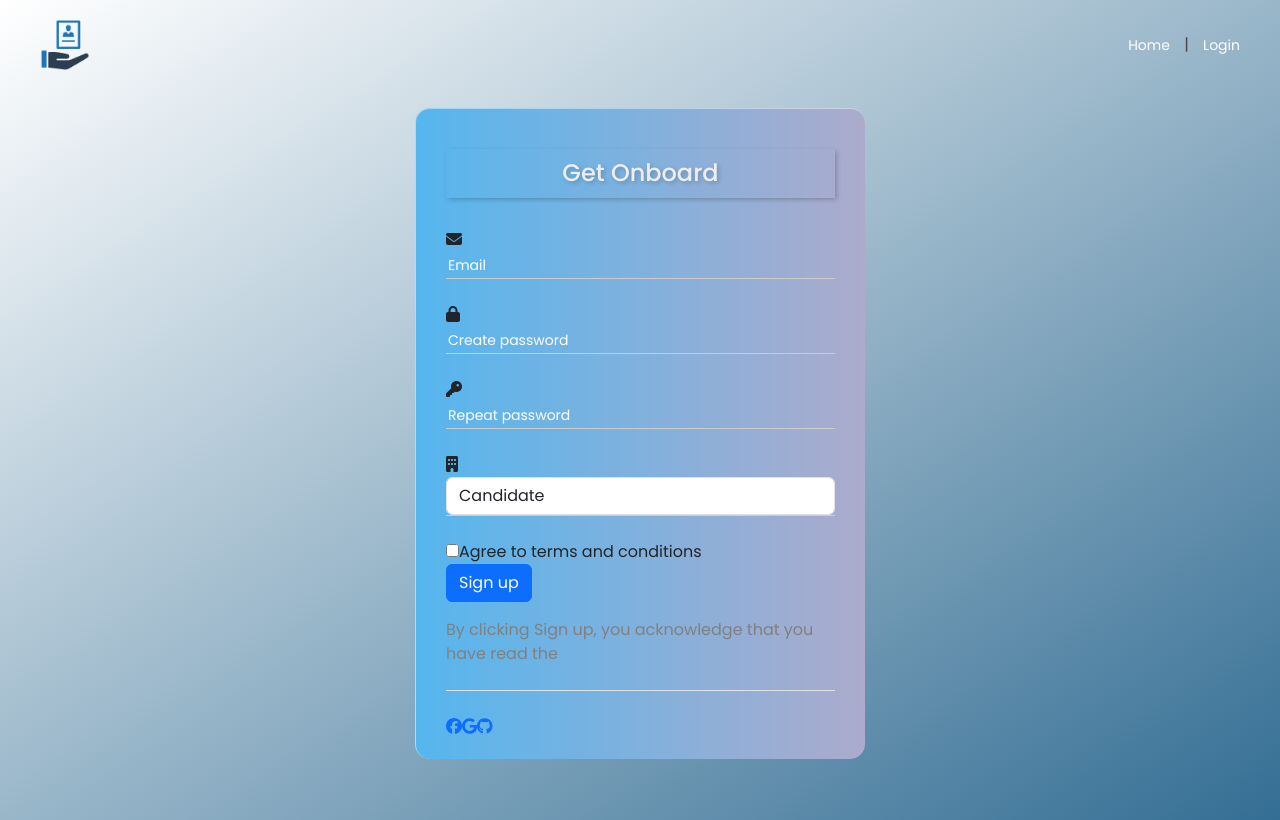
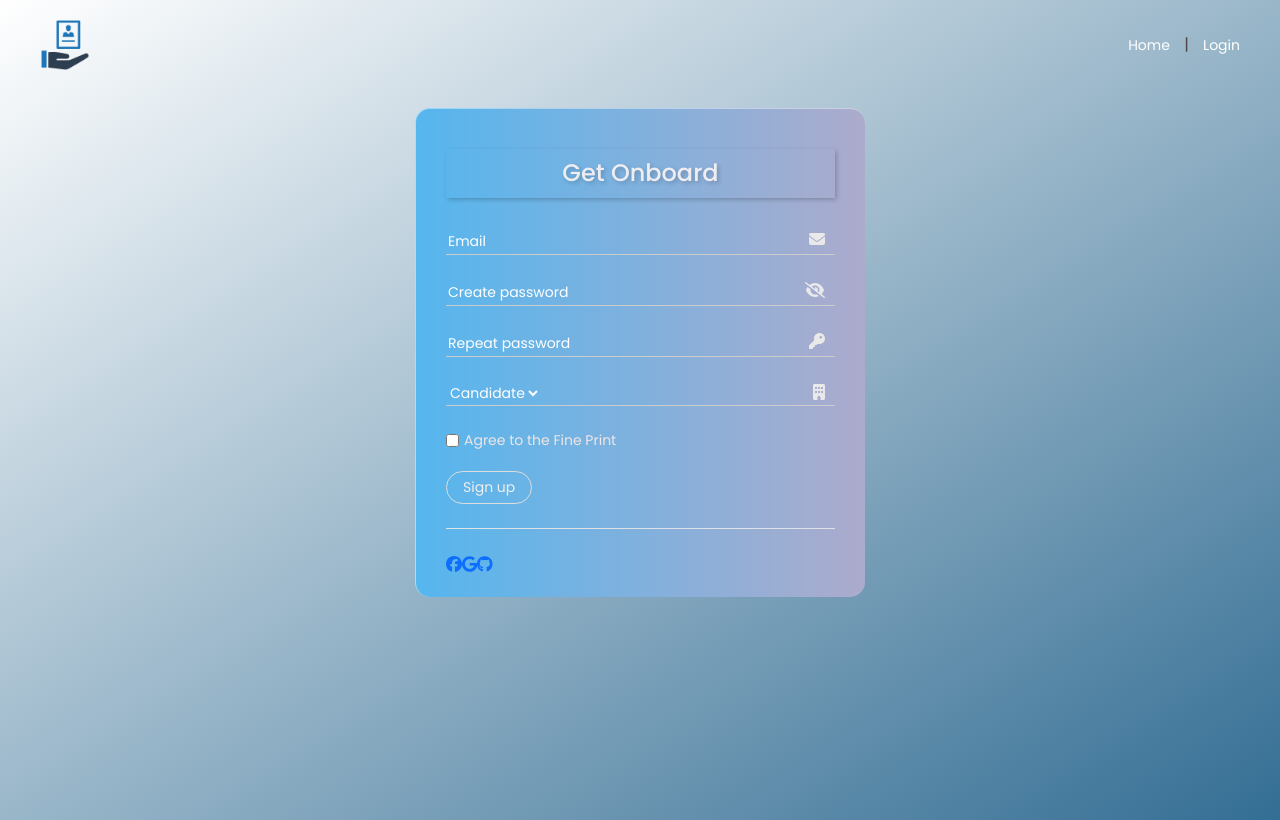
Before and after one commit to MarwanEsm/techpool, a Next.js app in the folder client/: page /registration in a window 1280 px wide. Built offline with nearby package versions, Linux system fonts and the light colour scheme.

Commit message:
fix style

```diff
--- a/client/src/components/forms/registration/RegistrationForm.module.scss
+++ b/client/src/components/forms/registration/RegistrationForm.module.scss
@@ -22,7 +22,8 @@
     position: relative;
 }
 
-.inputContainer input {
+.inputContainer input,
+.inputContainer select {
     background: inherit;
     border: none;
     border-radius: 0px;
@@ -30,9 +31,20 @@
     color: #e9e9e9;
 }
 
+.inputContainer .icon {
+    color: #e9e9e9;
+    position: absolute;
+    right: 10px
+}
+
 .inputContainer input::placeholder {
     color: white !important;
     font-size: 14px;
+}
+
+.inputContainer select {
+    font-size: 14px;
+    color: white;
 }
 
 .inputContainer input:focus::placeholder {
@@ -43,8 +55,8 @@
     transform: rotate(90deg);
 }
 
-.wrapper .option {
-    color: #ccc;
+.inputContainer select option {
+    color: black;
     display: block;
     position: relative;
     padding-left: 25px;
@@ -53,55 +65,28 @@
     user-select: none;
 }
 
-.wrapper .option:hover {
-    color: #eee;
+.checkboxContainer {
+    display: flex;
+    align-items: center;
+    margin-bottom: 20px;
 }
 
-.wrapper .option input {
-    position: absolute;
-    opacity: 0;
-    cursor: pointer;
-    height: 0;
-    width: 0;
+.checkboxContainer input {
+    margin-right: 5px;
 }
 
-.wrapper .checkmark {
-    position: absolute;
-    top: 3px;
-    left: 0;
-    height: 18px;
-    width: 18px;
-    background-color: inherit;
-    border: 2px solid #ccc;
-    border-radius: 2px;
+.checkboxContainer input:hover {
+    cursor: pointer;
 }
 
-.wrapper .option input:checked~.checkmark {
-    transition: 300ms ease-in-out all;
+.checkboxContainer label {
+    color: rgb(239, 230, 230);
+    font-size: 14px;
 }
 
-.wrapper .checkmark:after {
-    content: "\2713";
-    position: absolute;
-    display: none;
-    font-weight: 600;
-    color: #fff;
-    font-size: 0.9rem;
-}
-
-.wrapper .option input:checked~.checkmark:after {
-    display: block;
-}
-
-.wrapper .option .checkmark:after {
-    left: 2px;
-    top: -4px;
-    width: 5px;
-    height: 10px;
-}
-
-.wrapper .btn.btn-primary {
-    position: relative;
+.wrapper button {
+    background-color: transparent;
+    font-size: 14px;
     color: #eee;
     padding: 0.3rem 1rem;
     border-radius: 20px;
@@ -111,108 +96,95 @@
     overflow: hidden;
 }
 
-.wrapper .btn.btn-primary:hover {
-    background-color: #b4b4b433;
-    color: #fff;
+.wrapper button:hover {
+    transform: scale(1.05);
+    transition: 300ms ease-in-out all;
 }
 
-.wrapper .terms {
-    color: #bbb;
-    font-size: 0.85rem;
-    text-align: center;
-}
 
-.wrapper .terms a {
-    text-decoration: none;
-    color: #eee;
-}
 
-.wrapper .terms a:hover {
-    color: #fff;
-}
+// .wrapper .connect {
+//     position: relative;
 
-.wrapper .connect {
-    position: relative;
+// }
 
-}
+// .wrapper .connect::after {
+//     content: "or";
+//     position: absolute;
+//     top: -12px;
+//     width: 80px;
+//     left: 39%;
+//     text-align: center;
+//     color: #eee;
+//     z-index: 100;
+//     background-color: rgba(255, 255, 255, 0.315);
+//     background: -webkit-linear-gradient(left, #acabcc, #55b6ee)
+// }
 
-.wrapper .connect::after {
-    content: "or";
-    position: absolute;
-    top: -12px;
-    width: 80px;
-    left: 39%;
-    text-align: center;
-    color: #eee;
-    z-index: 100;
-    background-color: rgba(255, 255, 255, 0.315);
-    background: -webkit-linear-gradient(left, #acabcc, #55b6ee)
-}
+// .wrapper .social-links {
+//     margin-top: 50px;
+//     position: relative;
+//     list-style: none;
+//     display: flex;
+//     justify-content: space-around;
+// }
 
-.wrapper .social-links {
-    margin-top: 50px;
-    position: relative;
-    list-style: none;
-    display: flex;
-    justify-content: space-around;
-}
+// .wrapper .social-links li a {
+//     font-size: 1.2rem;
+//     width: 50px;
+//     height: 50px;
+//     background-color: #ffffff17;
+//     border: 1px solid #ffffff66;
+//     border-right: 1px solid #ffffff33;
+//     border-bottom: 1px solid #ffffff33;
+//     display: flex;
+//     text-decoration: none;
+//     justify-content: center;
+//     align-items: center;
+//     color: #fff;
+//     border-radius: 6px;
+//     box-shadow: 0 5px 30px #004683e0;
+//     transition: 0.5s;
+//     overflow: hidden;
+// }
 
-.wrapper .social-links li a {
-    font-size: 1.2rem;
-    width: 50px;
-    height: 50px;
-    background-color: #ffffff17;
-    border: 1px solid #ffffff66;
-    border-right: 1px solid #ffffff33;
-    border-bottom: 1px solid #ffffff33;
-    display: flex;
-    text-decoration: none;
-    justify-content: center;
-    align-items: center;
-    color: #fff;
-    border-radius: 6px;
-    box-shadow: 0 5px 30px #004683e0;
-    transition: 0.5s;
-    overflow: hidden;
-}
+// .wrapper .social-links li a:hover {
+//     transform: translateY(-20px);
+// }
 
-.wrapper .social-links li a:hover {
-    transform: translateY(-20px);
-}
+// .wrapper .social-links li a::before,
+// .wrapper .btn.btn-primary::before {
+//     content: "";
+//     position: absolute;
+//     top: 0;
+//     left: 0;
+//     width: 25px;
+//     height: 100%;
+//     background-color: rgba(255, 255, 255, 0.6);
+//     transform: skew(45deg) translateX(130px);
+//     transition: 0.5s;
+//     opacity: 0;
+// }
 
-.wrapper .social-links li a::before,
-.wrapper .btn.btn-primary::before {
-    content: "";
-    position: absolute;
-    top: 0;
-    left: 0;
-    width: 25px;
-    height: 100%;
-    background-color: rgba(255, 255, 255, 0.6);
-    transform: skew(45deg) translateX(130px);
-    transition: 0.5s;
-    opacity: 0;
-}
+// .wrapper .social-links li a:hover:before,
+// .wrapper .btn.btn-primary:hover::before {
+//     opacity: 1;
+//     transform: skew(45deg) translateX(-130px);
+// }
 
-.wrapper .social-links li a:hover:before,
-.wrapper .btn.btn-primary:hover::before {
-    opacity: 1;
-    transform: skew(45deg) translateX(-130px);
-}
+// @media (max-width: 460px) {
+//     .wrapper {
+//         margin: 15px;
+//         padding: 20px;
+//     }
 
-@media (max-width: 460px) {
-    .wrapper {
-        margin: 15px;
-        padding: 20px;
-    }
+//     .wrapper .connect::after {
+//         left: 38%;
+//     }
+// }
 
-    .wrapper .connect::after {
-        left: 38%;
-    }
-}
-
-@media (max-width: 345px) {
-    .wrapper .connect::after {
-        left: 32%;
-    }
-}
+// @media (max-width: 345px) {
+//     .wrapper .connect::after {
+//         left: 32%;
+//     }
+// }
--- a/client/src/components/forms/registration/RegistrationForm.tsx
+++ b/client/src/components/forms/registration/RegistrationForm.tsx
@@ -2,8 +2,9 @@ import React, { useState } from "react";
 import Link from "next/link";
 import Form from "react-bootstrap/Form";
 import { FontAwesomeIcon } from "@fortawesome/react-fontawesome";
-import { faEye, faEnvelope, faLock, faKey, faBuilding } from "@fortawesome/free-solid-svg-icons";
+import { faEye, faEnvelope, faLock, faKey, faBuilding, faEyeSlash } from "@fortawesome/free-solid-svg-icons";
 // import {serverURL} from '../config';
+import { Button } from "reactstrap";
 import styles from "./RegistrationForm.module.scss"
 import { IRegistrationDetails } from "@/types/forms";
 import { faFacebook, faGithub, faGoogle } from "@fortawesome/free-brands-svg-icons";
@@ -65,12 +66,7 @@ const RegistrationForm = () => {
     //             });
     //     }
     // };
-    const eyeIcon = passwordShown ? (
-        <FontAwesomeIcon icon={faEye} />
-    ) : (
-        <span className="fas fa-eye-slash"></span>
-    );
-    const eye = <FontAwesomeIcon icon={faEye} />;
+
 
     return (
         <div className={styles.wrapper} >
@@ -82,7 +78,6 @@ const RegistrationForm = () => {
                     <div className={styles.icon}>
                         <FontAwesomeIcon icon={faEnvelope} />
                     </div>
-
                     <input
                         autoComplete="off"
                         type="email"
@@ -94,10 +89,9 @@ const RegistrationForm = () => {
                 </div>
 
                 <div className={styles.inputContainer}>
-                    <div className={styles.icon}>
-                        <FontAwesomeIcon icon={faLock} />
+                    <div className={styles.icon} onClick={togglePasswordVisibility}>
+                        <FontAwesomeIcon icon={!passwordShown ? faEyeSlash : faEye} />
                     </div>
-
                     <input
                         autoComplete="off"
                         placeholder="Create password"
@@ -106,9 +100,6 @@ const RegistrationForm = () => {
                         // onChange={handleChange}
                         value={state.password}
                     />
-                    <div className="icon btn">
-                        <span onClick={togglePasswordVisibility}>{eyeIcon}</span>
-                    </div>
                 </div>
 
                 <div className={styles.inputContainer}>
@@ -129,55 +120,29 @@ const RegistrationForm = () => {
                     <div className={styles.icon}>
                         <FontAwesomeIcon icon={faBuilding} />
                     </div>
-                    <select
-                        className="form-control"
-                        name="owner"
-                        defaultValue="Choose..."
-                    >
-                        <option value="candidate">
-                            Candidate
-                        </option>
-                        <option value="employer">
-                            Employer
-                        </option>
+                    <select name="owner" defaultValue="Choose...">
+                        <option value="candidate">Candidate</option>
+                        <option value="employer">Employer</option>
                     </select>
                 </div>
 
-                <Form.Group id="formGridCheckbox">
-                    <div
-                        className="custom-control custom-checkbox custom-control-inline"
-                    >
+                <div className={styles.checkboxContainer}>
                     <input
                         id="checkbox"
                         type="checkbox"
                         name="checkbox"
-                            className="custom-control-input"
                         defaultChecked={false}
                     // value={checked}
                     // onChange={() => setChecked(!checked)}
                     />
-                        <label
-                            className="custom-control-label consent"
-                        >
-                            Agree to terms and conditions
-                        </label>
+                    <label>Agree to the Fine Print</label>
                 </div>
-                </Form.Group>
 
-                <div
-                    className="btn btn-primary mb-3"
-                // onClick={submitDetails}
+                <button> Sign up</button>
 
-                >
-                    Sign up
-                </div>
-                <div className="terms mb-2" style={termsStyle}>
-                    By clicking Sign up, you acknowledge that you have read the
-                    {/* <Link href={"/"}>Privacy Policy</Link> and agree to the
-                    <Link href="#">Terms of Service</Link>. */}
-                </div>
-                <div className="connect border-bottom mt-4 mb-4" style={orStyle}></div>
+                <div className="connect border-bottom mt-4 mb-4"></div>
 
+                <div>
                     <Link href={"/google"}>
                         <FontAwesomeIcon icon={faFacebook} />
                     </Link>
@@ -192,6 +157,7 @@ const RegistrationForm = () => {
                         <FontAwesomeIcon icon={faGithub} />
                     </Link>
 
+                </div>
 
             </form>
         </div>
@@ -204,13 +170,6 @@ const RegistrationForm = () => {
 
 
 
-const termsStyle = {
-    color: "gray",
-};
-
-const orStyle = {
-    background: "-webkit-linear-gradient(right, #acabcc, #55b6ee)",
-};
 
 
 export default RegistrationForm;
```
Lines whose indentation alone changed are shown as unchanged.
